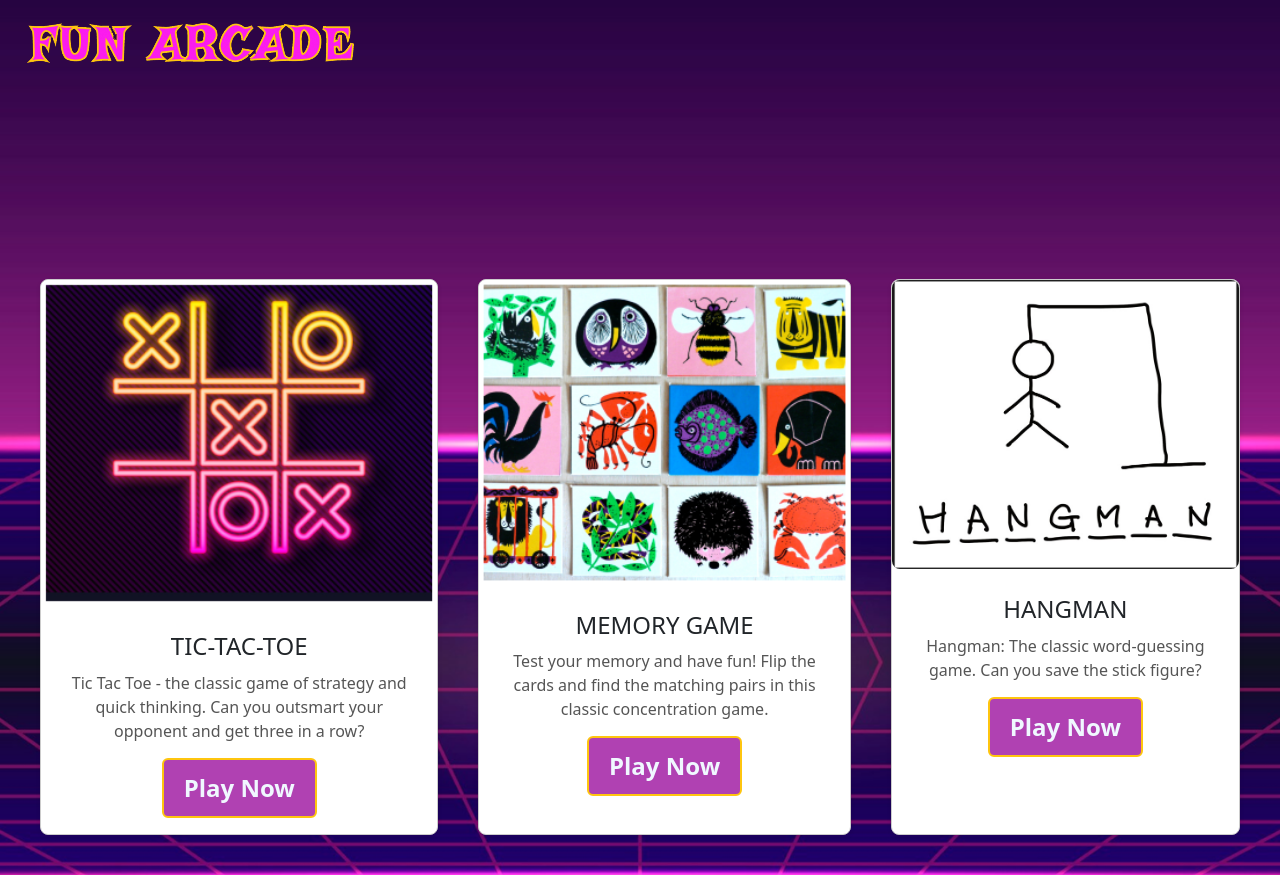
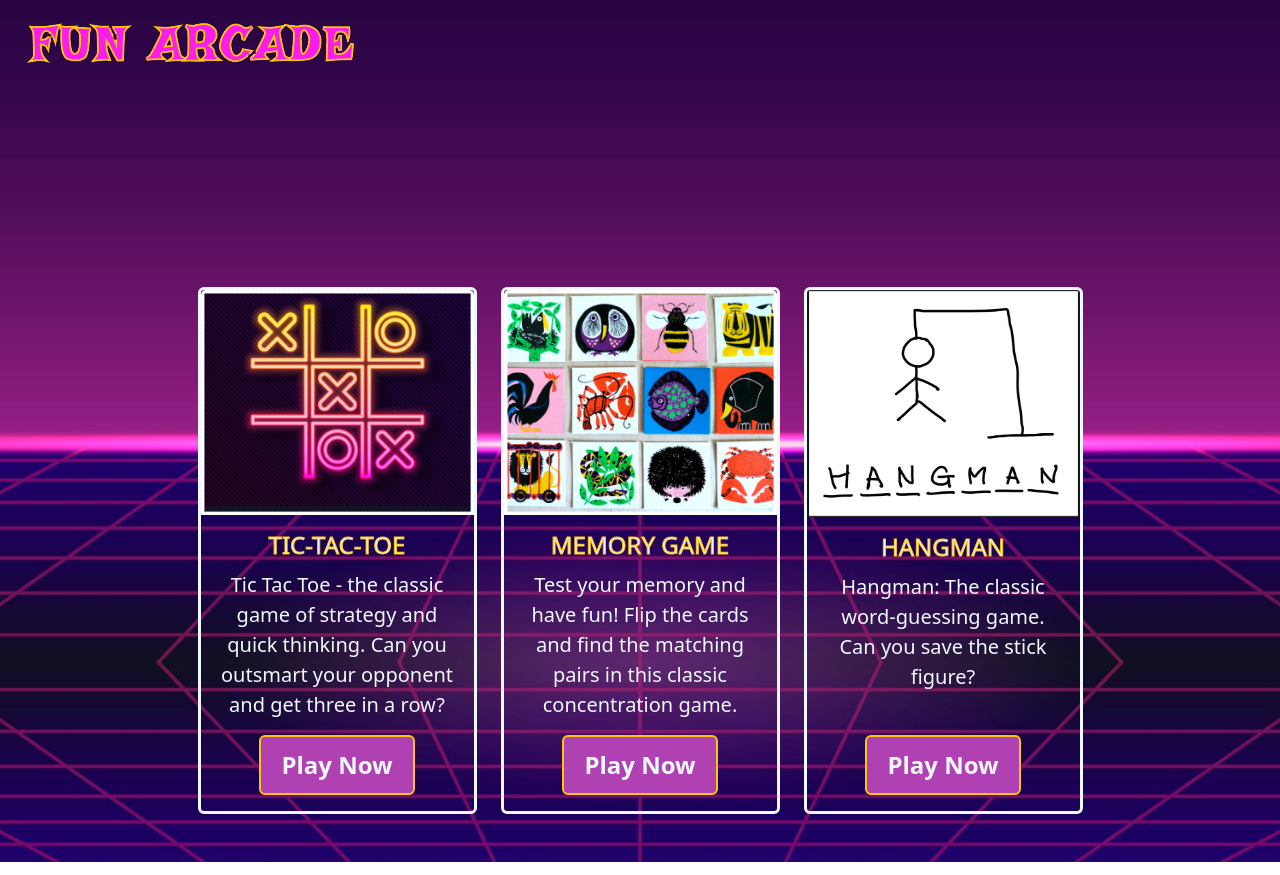
Before and after one commit to NatVes/Fun-Arcade, a React (Vite) app: page / in a window 1280 px wide. Shown: the part 248-1123 px from the top of the page. Built offline with nearby package versions, Linux system fonts and the light colour scheme.

Commit message:
added interactivity to the card images

```diff
--- a/src/components/MemoryCards/MCardLogic.jsx
+++ b/src/components/MemoryCards/MCardLogic.jsx
@@ -18,7 +18,7 @@ function MCardLogic() {
         setFirstChoice(null);
         setSecondChoice(null)
         setCards(mixedCards);
-        setScore(0);
+        setScore(0);//use function to save to Local Storage here?
         reset();
     }
 
@@ -57,20 +57,42 @@ function MCardLogic() {
         mixCards()
     }, [])
 
+    useEffect(() => {
+        localStorage.setItem("MCardScore", JSON.stringify(score))
+    }, [score]);
+
     return (
-        <div>
-            <div className="container my-5">
-                <div className="row row-cols-1 row-cols-md-2 g-4">
-                    {cards && cards.map((card) => (
-                    <MemoryCard key={card.uniqueId} card={card} handleChoice={handleChoice} flipped={card === firstChoice || card === secondChoice || card.matched} disabled={disabled} />
-                    ))}
+        <div className="container my-5">
+            <div className="row justify-content-center">
+                <div className="col">
+                    <div className="row row-gap-4 justify-content-center">
+                        {cards && cards.map((card) => (
+                        <MemoryCard key={card.uniqueId} card={card} handleChoice={handleChoice} flipped={card === firstChoice || card === secondChoice || card.matched} disabled={disabled} />
+                        ))}
+                    </div>
                 </div>
             </div>
-            <p className="score">Score: {score}</p>
+            <p className="score my-3">Score: {score}</p>
             <button className="btn" onClick={mixCards}>Start</button>
-
         </div>
     )
 }
 
 export default MCardLogic;
+
+
+// function LocalStorage() {
+//     const scoreTable = [];
+
+//     function checkAdd() {
+//         let storedData = JSON.parse(localStorage.getItem("scoreTable"));
+//         if (storedData !== null) {
+//             scoreTable = storedData;
+//         }
+//     }
+
+//     function storeUserData() {
+//         localStorage.setItem("scoreTable", JSON.stringify(scoreTable));
+//     }
+//     return
+// }
--- a/src/components/MemoryCards/MemoryCard/MemoryCard.css
+++ b/src/components/MemoryCards/MemoryCard/MemoryCard.css
@@ -1,9 +1,11 @@
 .card-grid {
     position: relative;
+    display: table;
 }
 .card-grid img {
-    width: 350px;
-    height: 350px;
+    display: block;
+    width: 15vw;
+    height: 15vw;
     border: 2px solid white;
     border-radius: 10px;
 }
@@ -28,3 +30,22 @@
     transform: rotateY(90deg);
     transition-delay: 0s;
 }
+
+.table-cell {
+    display: table-cell;
+    vertical-align: middle;
+}
+
+@media screen and (max-width: 768px) {
+    .card-grid img {
+        width: 35vw;
+        height: 35vw;
+    }
+}
+
+@media screen and (min-width: 2000px) {
+    .card-grid img {
+        width: 10vw;
+        height: 10vw;
+    }
+}
--- a/src/components/MemoryCards/MemoryCard/MemoryCard.jsx
+++ b/src/components/MemoryCards/MemoryCard/MemoryCard.jsx
@@ -10,10 +10,10 @@ function MemoryCard({ card, handleChoice, flipped, disabled }) {
     }
 
     return (
-        <div className="col-md-4 col-sm-6 col-6 card-grid">
-            <div className={flipped ? "flipped" : ""}>
-                <img className="front img-fluid" src={card.src.medium} alt="card front" />
-                <img className="back img-fluid" src="/images/CardBack.jpg" alt="card back" onClick={handleClick}/>
+        <div className="col-2 card-grid">
+            <div className={`${flipped ? "flipped" : ""} table-cell`}>
+                <img className="front" src={card.src.medium} alt="card front" />
+                <img className="back" src="/images/CardBack.jpg" alt="card back" onClick={handleClick}/>
             </div>
         </div>
     )
--- a/src/components/Pages/Games/Body/Body.jsx
+++ b/src/components/Pages/Games/Body/Body.jsx
@@ -6,10 +6,9 @@ import gamesData from "../../../../games.json";
 
 const Body = () => {
   return (
-    <section className="game-containers">
+    <section className="game-containers row justify-content-center gap-4 my-5 mx-0">
       {gamesData.map((game) => (
         <GameContainer
-          id = {game.id}
           key = {game.id}
           title = {game.title}
           image = {game.image}
--- a/src/components/Pages/Games/GameContainer/GameContainer.css
+++ b/src/components/Pages/Games/GameContainer/GameContainer.css
@@ -1,36 +1,40 @@
 /* GameContainer.css */
 .game-container {
+  background-color: transparent;
   text-align: center;
-  margin: 20px;
-  padding: 20px;
-  border: 1px solid #ccc;
-  border-radius: 8px;
-  box-shadow: 0 2px 4px rgba(0, 0, 0, 0.1);
+  /* margin: 20px; */
+  /* padding: 20px; */
+  border: 3px solid aliceblue;
+  /* border-radius: 8px; */
+  /* box-shadow: 0 2px 4px rgba(0, 0, 0, 0.1); */
   transition: transform 0.3s ease-in-out;
-  display: flex;
-  flex-direction: column; /* Stack the child elements vertically */
-  align-items: center;
+  /* display: flex;
+  flex-direction: column; Stack the child elements vertically
+  align-items: center; */
 }
 
 .game-container:hover {
   transform: scale(1.05);
 }
 
-.game-container img {
-  max-width: 150%;
+/* .game-container img {
+  max-width: 100%;
   height: auto;
   border-radius: 8px;
   margin-bottom: 10px;
-}
+} */
 
 .game-container h3 {
   font-size: 1.5rem;
   margin-bottom: 10px;
+  color: aliceblue;
+  -webkit-text-stroke: 1px rgb(254, 197, 15);
 }
 
 .game-container p {
-  color: #555;
+  color: aliceblue;
   margin-bottom: 15px;
+  font-size: 20px;
 }
 
 /* .game-container a {
--- a/src/components/Pages/Games/GameContainer/GameContainer.jsx
+++ b/src/components/Pages/Games/GameContainer/GameContainer.jsx
@@ -3,21 +3,18 @@ import React from 'react';
 import { Link } from 'react-router-dom';
 import './GameContainer.css'; // Import the styles for GameContainer
 
-const GameContainer = ({ id, title, image, description }) => {
+const GameContainer = ({ title, image, description }) => {
   return (
-    <div className="game-container card p-0">
-            {/* <div className="img-container"> */}
+    <div className="game-container card col-sm-6 col-lg-3 p-0">
         <img className="card-img-top" src={image} alt={title}/>
-            {/* </div> */}
-            <div className="card-body">
+        <div className="card-body d-flex flex-column">
           <h3 className="card-title">{ title }</h3>
           <p>{description}</p>
-                <Link to={`/games/${title}`}>
+          <Link to={`/games/${title}`} className='mt-auto'>
               <button className="btn">
                 Play Now
               </button>
           </Link>
-
         </div>
     </div>
 
--- a/src/components/Pages/Games/Games.jsx
+++ b/src/components/Pages/Games/Games.jsx
@@ -5,9 +5,12 @@ import Body from './Body/Body';
 
 export default function Games() {
   return (
-    <div>
+    <>
       <Header />
-      <Body />
-    </div>
+      <div className='container'>
+        <Body />
+      </div>
+
+    </>
   );
 }
```
Lines whose indentation alone changed are shown as unchanged.
